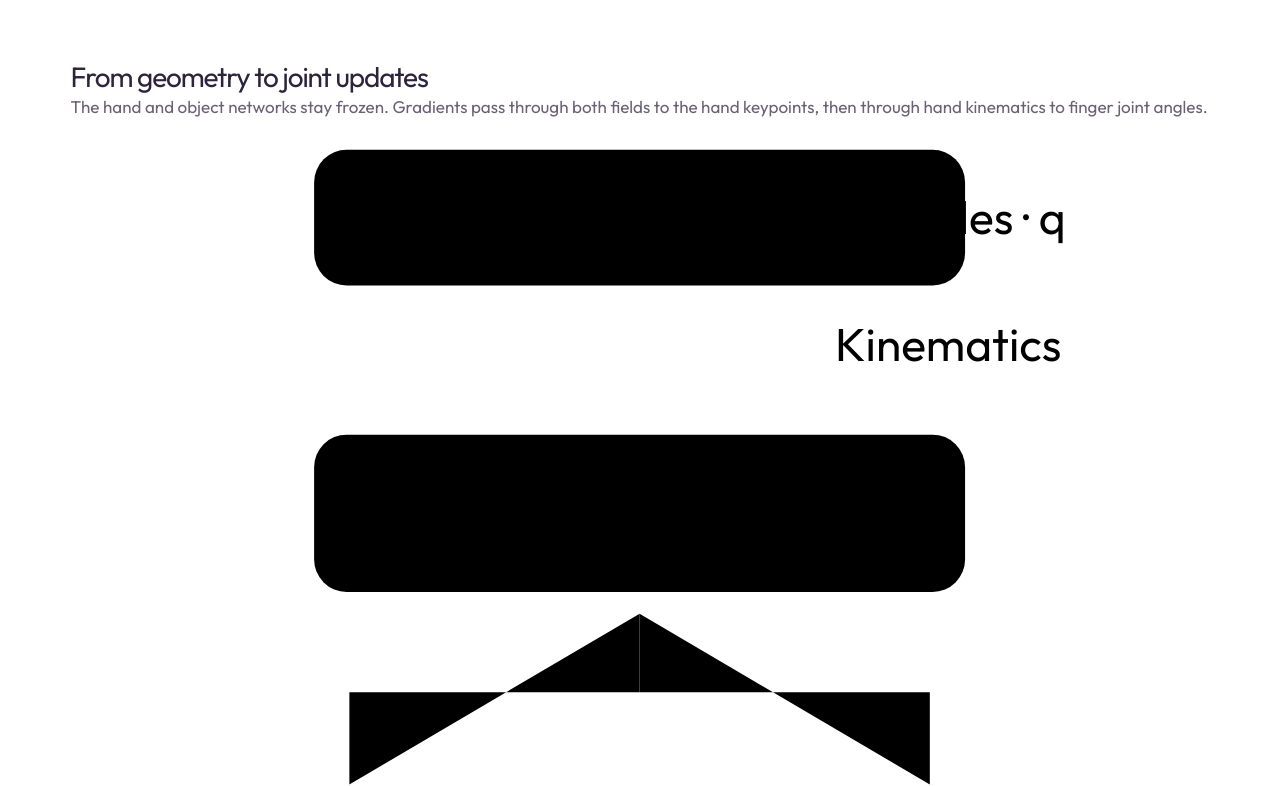
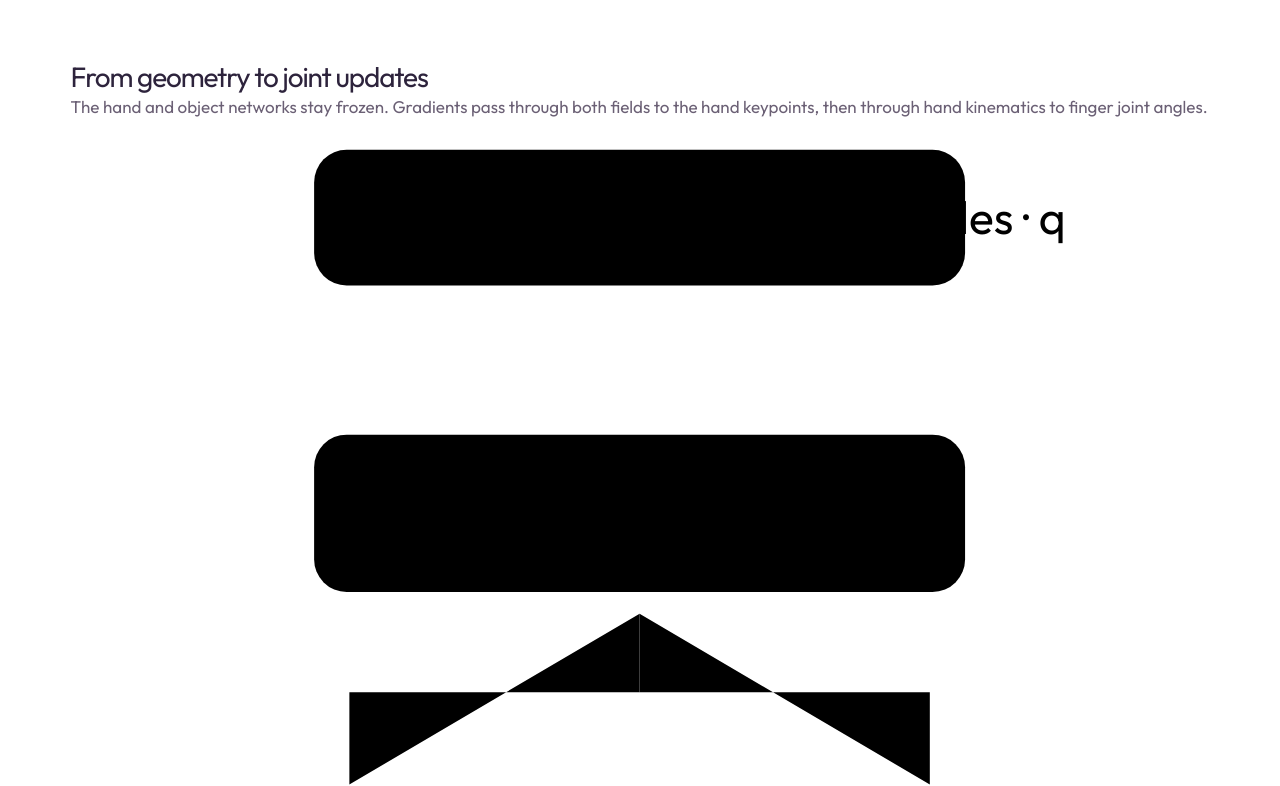
Before and after one commit to MaureenZOU/agenticWR, a website with bundled scripts: page index.html in a window 1280 px wide. Shown: the part 3020-3806 px from the top of the page. Built offline with nearby package versions, Linux system fonts and the light colour scheme.

Commit message:
Simplify labels in the loss backpropagation diagram

```diff
--- a/index.html
+++ b/index.html
@@ -133,14 +133,13 @@
    <p>The hand and object networks stay frozen. Gradients pass through both fields to the hand keypoints, then through hand kinematics to finger joint angles.</p>
    <svg class="grasp-gradient" viewBox="0 0 420 465" role="img" aria-label="Loss gradients split through the frozen hand network and frozen object network in parallel, combine at hand keypoints, and backpropagate through forward kinematics to finger joint angles q.">
     <defs><marker id="lab-flow-arrow" viewBox="0 0 8 8" refX="7" refY="4" markerWidth="5" markerHeight="5" orient="auto"><path d="M0 0 8 4 0 8Z" fill="#a38ab5"/></marker></defs>
-    <g class="gradient-node loss"><rect x="100" y="381" width="220" height="66" rx="12"/><text x="210" y="409">Grasp loss</text><text class="gradient-detail" x="210" y="429">Contact · balance · penetration</text></g>
+    <g class="gradient-node loss"><rect x="100" y="381" width="220" height="66" rx="12"/><text x="210" y="420">Grasp loss</text></g>
     <path class="gradient-wire" d="M210 380V358H103V330"/><path class="gradient-wire" d="M210 380V358H317V330"/>
     <g class="gradient-node"><rect x="12" y="246" width="183" height="76" rx="12"/><text x="103" y="276">Hand network</text><text class="gradient-frozen" x="103" y="302">FROZEN</text></g>
     <g class="gradient-node"><rect x="225" y="246" width="183" height="76" rx="12"/><text x="317" y="276">Object network</text><text class="gradient-frozen" x="317" y="302">FROZEN</text></g>
     <path class="gradient-wire" d="M103 245V211H210V182"/><path class="gradient-wire" d="M317 245V211H210V182"/>
     <g class="gradient-node keypoints"><rect x="90" y="116" width="240" height="58" rx="12"/><text x="210" y="151">Hand keypoints</text></g>
     <path class="gradient-wire" d="M210 115V70"/>
-    <text class="gradient-detail" x="282" y="89">Kinematics</text>
     <g class="gradient-node joints"><rect x="90" y="11" width="240" height="50" rx="12"/><text x="210" y="42">Finger joint angles · q</text></g>
    </svg>
   </aside>
```
